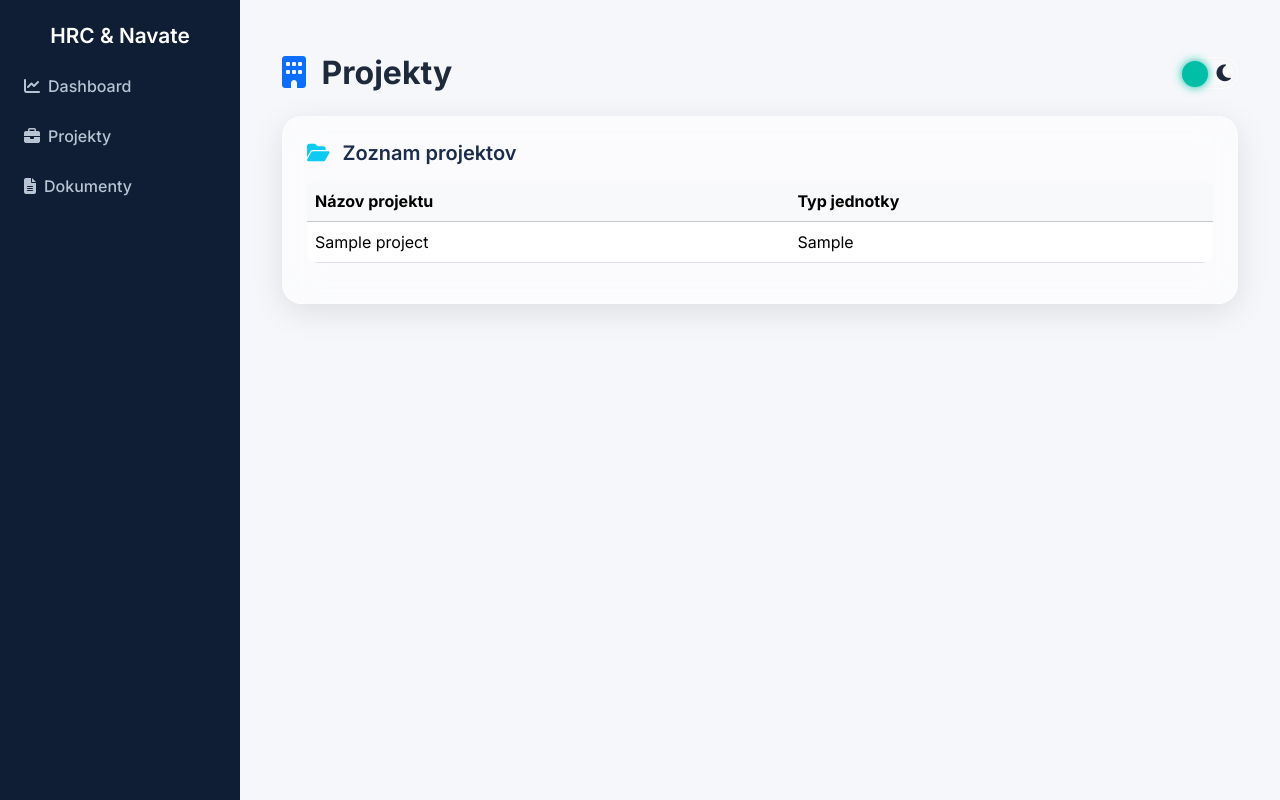
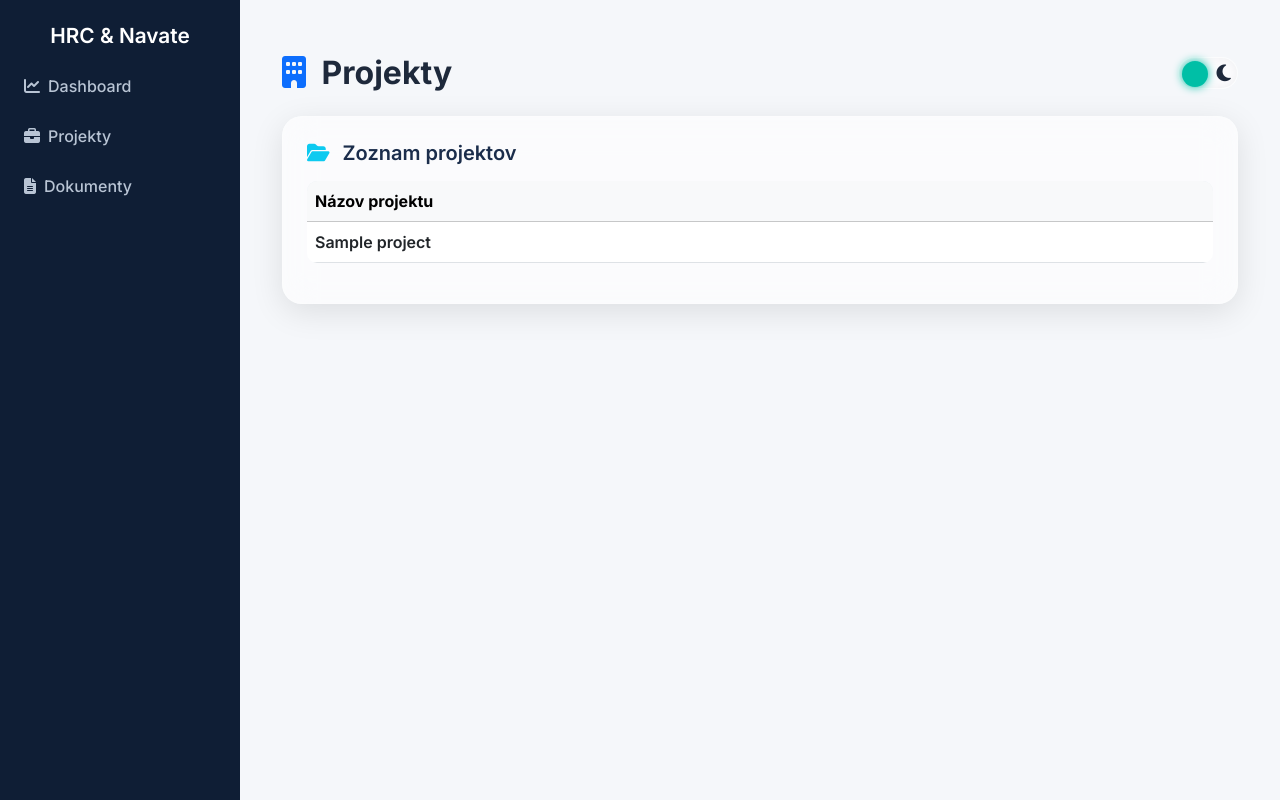
Before and after one commit to matejva/test, a Python web app: template templates/project.html in a window 1280 px wide. Run offline with Jinja, Linux system fonts and the light colour scheme; the template is opened without the code that fills it: most values are stand-ins (such as "Sample title", 1, 10 or a date in 2020).

Commit message:
Update project.html

```diff
--- a/templates/project.html
+++ b/templates/project.html
@@ -109,14 +109,8 @@ body.dark-mode .btn-glass {
     {% if is_admin %}
     <h5 class="fw-semibold mb-3"><i class="fa fa-plus-circle text-success me-2"></i> Pridať nový projekt</h5>
     <form method="POST" action="{{ url_for('add_project') }}" class="row g-2 mb-4">
-      <div class="col-md-6">
+      <div class="col-md-9">
         <input type="text" name="name" class="form-control" placeholder="Názov projektu" required>
-      </div>
-      <div class="col-md-3">
-        <select name="unit_type" class="form-select">
-          <option value="hodiny">Hodiny</option>
-          <option value="m2">m²</option>
-        </select>
       </div>
       <div class="col-md-3 d-grid">
         <button type="submit" class="btn btn-primary">
@@ -135,14 +129,16 @@ body.dark-mode .btn-glass {
         <thead class="table-light">
           <tr>
             <th>Názov projektu</th>
-            <th>Typ jednotky</th>
           </tr>
         </thead>
         <tbody>
           {% for p in projects %}
           <tr>
-            <td>{{ p.name }}</td>
-            <td>{{ p.unit_type }}</td>
+            <td>
+              <a href="{{ url_for('project_detail', id=p.id) }}" class="text-decoration-none fw-semibold text-dark">
+                {{ p.name }}
+              </a>
+            </td>
           </tr>
           {% endfor %}
         </tbody>
```
